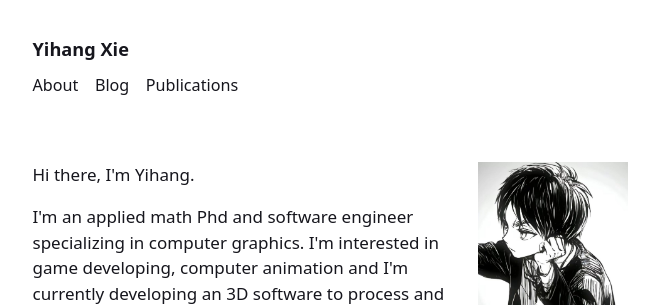
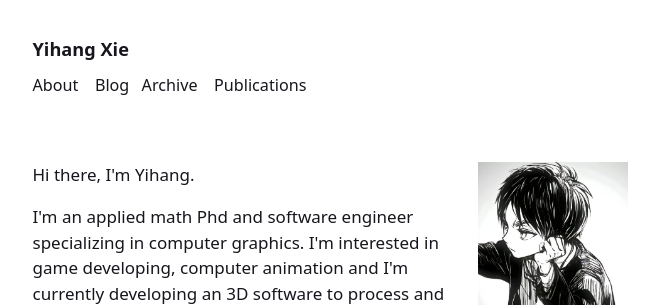
Before and after one commit to XieYHccc/XieYHccc.github.io, a Jekyll site: the page built from index.html, in a window 1280 px wide. Shown: the top 307 px of the page, without its empty margins (310-969 px from the left). Built offline with Jekyll 4.4.1, drawn with Linux system fonts in a browser that asks for light colours.

Commit message:
add archive

```diff
--- a/_layouts/default.html
+++ b/_layouts/default.html
@@ -9,7 +9,8 @@
   <body>
     <nav>
       <div class = "title"><a href="/">Yihang Xie</a></div>
-      <a href="/about">About</a> &ensp; <a href="/blog">Blog</a> &ensp; <a href="/publication">Publications</a>
+      <a href="/about">About</a> &ensp; <a href="/blog">Blog</a> &ensp;<a href="/archive.html">Archive</a> &ensp;
+      <a href="/publication">Publications</a>
     </nav>
     <div id= "maincontent">
     {{ content }}
--- /dev/null
+++ b/archive.html
@@ -0,0 +1,3 @@
+---
+title: Archive
+---
```
